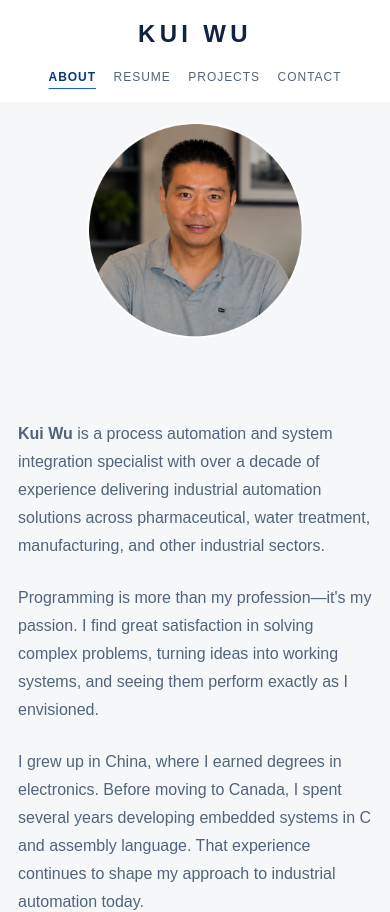
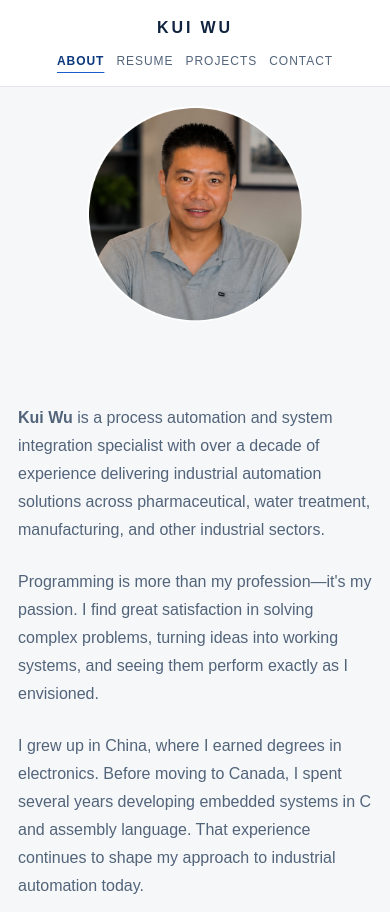
Before and after one commit to kwcontrols/KW-Portfolio, a Next.js app: page / in a window 390 px wide. Shown: the top 912 px of the page. Built offline with nearby package versions, Linux system fonts and the light colour scheme.

Commit message:
Make shared header sticky

```diff
--- a/app/globals.css
+++ b/app/globals.css
@@ -37,16 +37,19 @@ a { color: inherit; }
 .site-shell > main { position: relative; z-index: 0; flex: 1; }
 .site-shell > main::before { content: ""; position: absolute; z-index: -1; inset-block: 0; left: 50%; width: 100dvw; background: var(--content-background); transform: translateX(-50%); }
 .site-header {
-  position: static;
+  position: sticky;
+  top: 0;
+  z-index: 1000;
   display: flex;
   align-items: center;
   justify-content: space-between;
   gap: var(--space-lg);
-  padding: 1.2rem 0;
+  padding: 1.35rem 0;
   border-bottom: 0;
   background: var(--header-background);
 }
-.brand { flex: 0 0 auto; font-size: clamp(1.5rem, 2vw, 1.8rem); font-weight: 700; letter-spacing: .18em; text-decoration: none; text-transform: uppercase; }
+.site-header::before { position: absolute; z-index: -1; inset-block: 0; left: 50%; width: 100dvw; background: var(--header-background); box-shadow: 0 1px 0 rgba(16, 35, 63, .08); content: ""; transform: translateX(-50%); pointer-events: none; }
+.brand { flex: 0 0 auto; font-size: clamp(1rem, 1.5vw, 1.25rem); font-weight: 700; letter-spacing: .18em; text-decoration: none; text-transform: uppercase; }
 .brand span { color: var(--ink-soft); font-weight: 500; }
 nav { display: flex; flex-wrap: wrap; justify-content: flex-end; gap: clamp(1.5rem, 2.5vw, 2rem); }
 nav a { color: var(--ink-soft); font-size: clamp(.75rem, 1vw, .82rem); letter-spacing: .08em; text-decoration: none; text-transform: uppercase; transition: color 180ms ease; }
@@ -178,9 +181,8 @@ footer a:hover, footer a:focus-visible { color: var(--blue-soft); text-decoratio
 }
 
 @media (max-width: 680px) {
-  .site-header { flex-wrap: wrap; justify-content: center; row-gap: var(--space-sm); padding: 1rem 0; }
-  .site-header .brand { margin-inline: auto; }
-  .site-header nav { width: 100%; justify-content: center; }
+  .site-header { gap: var(--space-sm); padding: 1rem 0; }
+  .site-header nav { gap: clamp(.75rem, 2.5vw, 1.1rem); }
   h1 { font-size: clamp(2.4rem, 10vw, 3.5rem); }
   .about-portrait { transform: none; }
   .timeline-row { grid-template-columns: 24px minmax(0, 1fr); column-gap: .9rem; row-gap: var(--space-2xs); padding-inline: .35rem; }
@@ -188,6 +190,12 @@ footer a:hover, footer a:focus-visible { color: var(--blue-soft); text-decoratio
   .timeline-content { grid-column: 2; }
   .timeline-marker { grid-row: 1 / span 2; }
   footer { flex-direction: column; }
+}
+
+@media (max-width: 440px) {
+  .site-header { flex-wrap: wrap; justify-content: center; row-gap: .75rem; }
+  .site-header .brand { margin-inline: auto; }
+  .site-header nav { width: 100%; justify-content: center; }
 }
 
 @media print {
```
